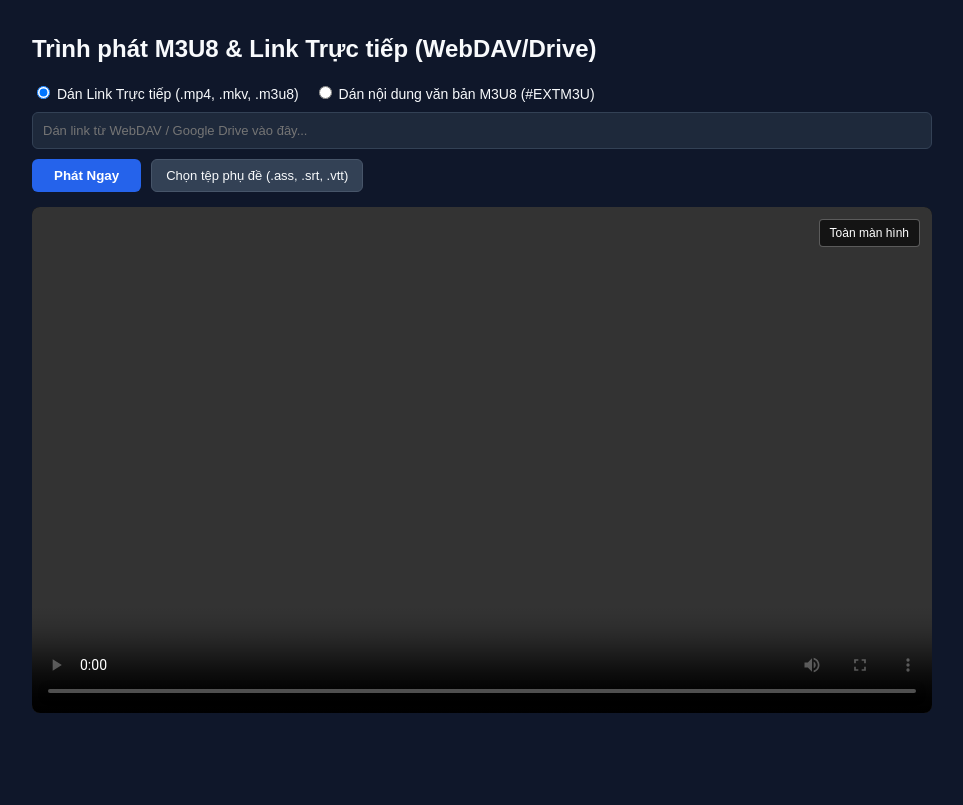
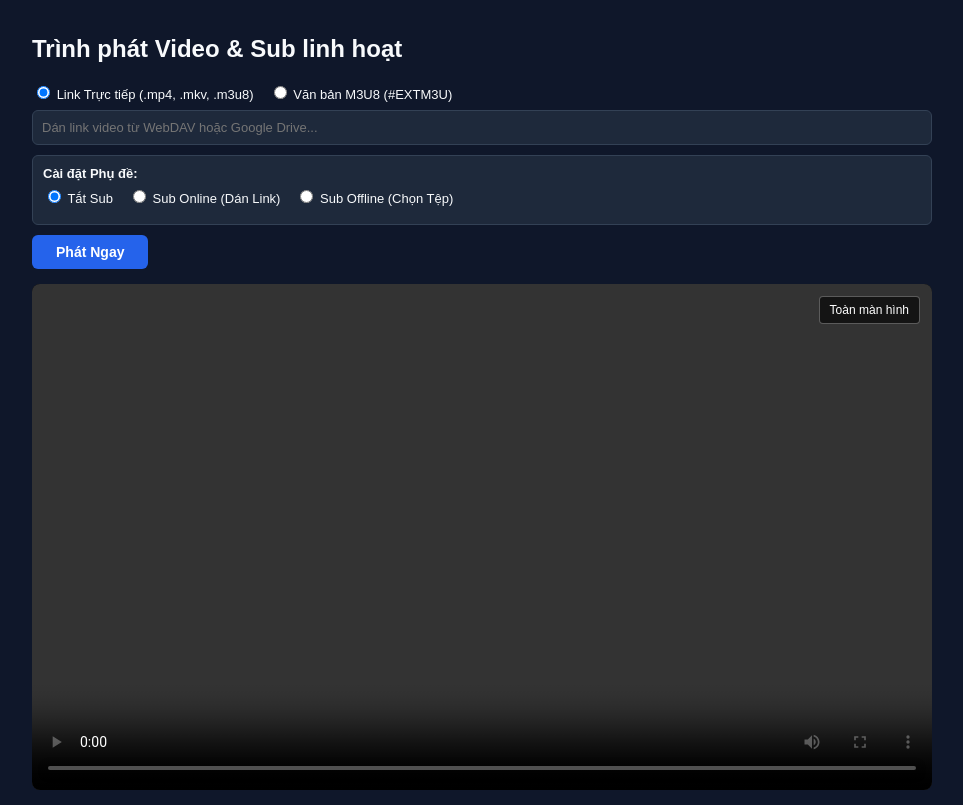
Before and after one commit to Kiyoshi2006/vercel, a React (Vite) app: page / in a window 1280 px wide. Shown: the whole page, without its empty margins (158-1121 px from the left). Built offline with nearby package versions, Linux system fonts and the light colour scheme; the HTML template or start-up script is replaced by a standard one.

Commit message:
Update App.jsx

```diff
--- a/src/App.jsx
+++ b/src/App.jsx
@@ -2,11 +2,15 @@ import React, { useState, useRef, useEffect } from 'react';
 import Hls from 'hls.js';
 
 export default function App() {
-  const [sourceType, setSourceType] = useState('direct'); // 'direct' (link trực tiếp) hoặc 'text' (nội dung m3u8)
+  const [sourceType, setSourceType] = useState('direct'); // 'direct' (link trực tiếp) hoặc 'text' (m3u8 text)
   const [mediaUrl, setMediaUrl] = useState('');
   const [m3u8Content, setM3u8Content] = useState('');
+
+  const [subMode, setSubMode] = useState('off'); // 'off' (tắt), 'online' (dán link), 'offline' (tải tệp)
+  const [subUrl, setSubUrl] = useState('');
+  const [subName, setSubName] = useState('');
   const [errorMsg, setErrorMsg] = useState('');
-  const [subName, setSubName] = useState('');
+
   const [cues, setCues] = useState([]);
   const [activeSubtitle, setActiveSubtitle] = useState('');
   const [isFullscreen, setIsFullscreen] = useState(false);
@@ -107,6 +111,32 @@ export default function App() {
     return parsedCues;
   };
 
+  // Nạp sub online qua Cors Proxy để không bị đơ/chặn
+  const loadOnlineSubtitle = async (url) => {
+    if (!url.trim()) return;
+    try {
+      // Dùng dịch vụ corsproxy công khai để bypass lỗi từ Google Drive / WebDAV
+      const proxyUrl = `https://api.allorigins.win/raw?url=${encodeURIComponent(url.trim())}`;
+      const res = await fetch(proxyUrl);
+      const content = await res.text();
+
+      const lower = url.toLowerCase();
+      let parsed = [];
+      if (lower.endsWith('.ass') || lower.endsWith('.ssa')) {
+        parsed = parseAssSubtitle(content);
+      } else {
+        parsed = parseSrtOrVtt(content);
+      }
+
+      parsed.sort((a, b) => a.start - b.start);
+      setCues(parsed);
+      setSubName(url.split('/').pop() || 'Online Sub');
+    } catch (err) {
+      console.error('Lỗi tải sub online:', err);
+      setErrorMsg('Không thể tải file phụ đề online (lỗi kết nối hoặc CORS).');
+    }
+  };
+
   const handleSubtitleFile = (e) => {
     const file = e.target.files?.[0];
     if (!file) return;
@@ -130,10 +160,18 @@ export default function App() {
     reader.readAsText(file);
   };
 
-  const handlePlayStream = () => {
+  const handlePlayStream = async () => {
     setErrorMsg('');
     const video = videoRef.current;
     if (!video) return;
+
+    // Nếu chọn sub online, tiến hành kéo nội dung về trước khi phát
+    if (subMode === 'online' && subUrl.trim()) {
+      await loadOnlineSubtitle(subUrl);
+    } else if (subMode === 'off') {
+      setCues([]);
+      setSubName('');
+    }
 
     if (hlsRef.current) {
       hlsRef.current.destroy();
@@ -239,10 +277,10 @@ export default function App() {
 
   return (
     <div style={{ padding: 15, maxWidth: 900, margin: '0 auto', fontFamily: 'sans-serif', color: '#f8fafc' }}>
-      <h2>Trình phát M3U8 & Link Trực tiếp (WebDAV/Drive)</h2>
+      <h2>Trình phát Video & Sub linh hoạt</h2>
 
-      {/* Lựa chọn chế độ nguồn phát */}
-      <div style={{ display: 'flex', gap: 15, marginBottom: 10, fontSize: 14 }}>
+      {/* Chọn loại nguồn Video */}
+      <div style={{ display: 'flex', gap: 15, marginBottom: 8, fontSize: 13 }}>
         <label style={{ cursor: 'pointer' }}>
           <input
             type="radio"
@@ -251,7 +289,7 @@ export default function App() {
             checked={sourceType === 'direct'}
             onChange={() => setSourceType('direct')}
           />{' '}
-          Dán Link Trực tiếp (.mp4, .mkv, .m3u8)
+          Link Trực tiếp (.mp4, .mkv, .m3u8)
         </label>
         <label style={{ cursor: 'pointer' }}>
           <input
@@ -261,7 +299,7 @@ export default function App() {
             checked={sourceType === 'text'}
             onChange={() => setSourceType('text')}
           />{' '}
-          Dán nội dung văn bản M3U8 (#EXTM3U)
+          Văn bản M3U8 (#EXTM3U)
         </label>
       </div>
 
@@ -274,12 +312,12 @@ export default function App() {
               backgroundColor: '#1e293b',
               color: '#e2e8f0',
               borderRadius: 6,
-              padding: 10,
+              padding: 9,
               boxSizing: 'border-box',
               border: '1px solid #334155',
               fontSize: 13,
             }}
-            placeholder="Dán link từ WebDAV / Google Drive vào đây..."
+            placeholder="Dán link video từ WebDAV hoặc Google Drive..."
             value={mediaUrl}
             onChange={(e) => setMediaUrl(e.target.value)}
           />
@@ -287,53 +325,97 @@ export default function App() {
       ) : (
         <div style={{ marginBottom: 10 }}>
           <textarea
-            rows={5}
+            rows={4}
             style={{
               width: '100%',
               backgroundColor: '#1e293b',
               color: '#e2e8f0',
               borderRadius: 6,
-              padding: 10,
+              padding: 9,
               boxSizing: 'border-box',
               border: '1px solid #334155',
               fontFamily: 'monospace',
               fontSize: 12,
             }}
-            placeholder="Dán toàn bộ nội dung #EXTM3U vào đây..."
+            placeholder="Dán nội dung #EXTM3U vào đây..."
             value={m3u8Content}
             onChange={(e) => setM3u8Content(e.target.value)}
           />
         </div>
       )}
 
-      <div style={{ display: 'flex', alignItems: 'center', gap: 10, flexWrap: 'wrap' }}>
-        <button
-          onClick={handlePlayStream}
+      {/* Tùy chọn chế độ Phụ đề (Tắt / Online / Offline) */}
+      <div style={{ background: '#1e293b', padding: 10, borderRadius: 6, marginBottom: 10, border: '1px solid #334155' }}>
+        <div style={{ fontSize: 13, marginBottom: 6, fontWeight: 600 }}>Cài đặt Phụ đề:</div>
+        <div style={{ display: 'flex', gap: 15, marginBottom: 8, fontSize: 13 }}>
+          <label style={{ cursor: 'pointer' }}>
+            <input
+              type="radio"
+              name="subMode"
+              value="off"
+              checked={subMode === 'off'}
+              onChange={() => { setSubMode('off'); setCues([]); setSubName(''); }}
+            />{' '}
+            Tắt Sub
+          </label>
+          <label style={{ cursor: 'pointer' }}>
+            <input
+              type="radio"
+              name="subMode"
+              value="online"
+              checked={subMode === 'online'}
+              onChange={() => setSubMode('online')}
+            />{' '}
+            Sub Online (Dán Link)
+          </label>
+          <label style={{ cursor: 'pointer' }}>
+            <input
+              type="radio"
+              name="subMode"
+              value="offline"
+              checked={subMode === 'offline'}
+              onChange={() => setSubMode('offline')}
+            />{' '}
+            Sub Offline (Chọn Tệp)
+          </label>
+        </div>
+
+        {subMode === 'online' && (
+          <div>
+            <input
+              type="text"
               style={{
-            padding: '9px 22px',
-            background: '#2563eb',
-            color: '#fff',
-            border: 'none',
-            borderRadius: 6,
-            cursor: 'pointer',
-            fontWeight: 600,
+                width: '100%',
+                backgroundColor: '#0f172a',
+                color: '#e2e8f0',
+                borderRadius: 4,
+                padding: 8,
+                boxSizing: 'border-box',
+                border: '1px solid #475569',
+                fontSize: 12,
               }}
-        >
-          Phát Ngay
-        </button>
+              placeholder="Dán link file phụ đề (.ass, .srt, .vtt) từ Drive/WebDAV..."
+              value={subUrl}
+              onChange={(e) => setSubUrl(e.target.value)}
+            />
+          </div>
+        )}
 
+        {subMode === 'offline' && (
+          <div>
             <label
               style={{
-            padding: '8px 14px',
+                display: 'inline-block',
+                padding: '6px 12px',
                 background: '#334155',
                 color: '#f8fafc',
-            borderRadius: 6,
+                borderRadius: 4,
                 cursor: 'pointer',
-            fontSize: 13,
+                fontSize: 12,
                 border: '1px solid #475569',
               }}
             >
-          Chọn tệp phụ đề (.ass, .srt, .vtt)
+              Bấm để chọn tệp (.ass, .srt, .vtt) từ thiết bị
               <input
                 type="file"
                 accept=".ass,.ssa,.srt,.vtt"
@@ -341,19 +423,37 @@ export default function App() {
                 onChange={handleSubtitleFile}
               />
             </label>
+          </div>
+        )}
 
         {subName && (
-          <span style={{ fontSize: 12, color: cues.length > 0 ? '#38bdf8' : '#ef4444' }}>
+          <div style={{ fontSize: 12, color: cues.length > 0 ? '#38bdf8' : '#ef4444', marginTop: 6 }}>
             Đã nạp: {subName} ({cues.length} câu)
-          </span>
+          </div>
         )}
       </div>
+
+      <button
+        onClick={handlePlayStream}
+        style={{
+          padding: '9px 24px',
+          background: '#2563eb',
+          color: '#fff',
+          border: 'none',
+          borderRadius: 6,
+          cursor: 'pointer',
+          fontWeight: 600,
+          fontSize: 14,
+        }}
+      >
+        Phát Ngay
+      </button>
 
       {errorMsg && (
         <div style={{ color: '#ef4444', marginTop: 10, fontSize: 13 }}>{errorMsg}</div>
       )}
 
-      {/* Khung chứa Video & Subtitle tối ưu toàn màn hình */}
+      {/* Khung hiển thị Video & Sub Overlay */}
       <div
         ref={containerRef}
         style={{
```
Lines whose indentation alone changed are shown as unchanged.
